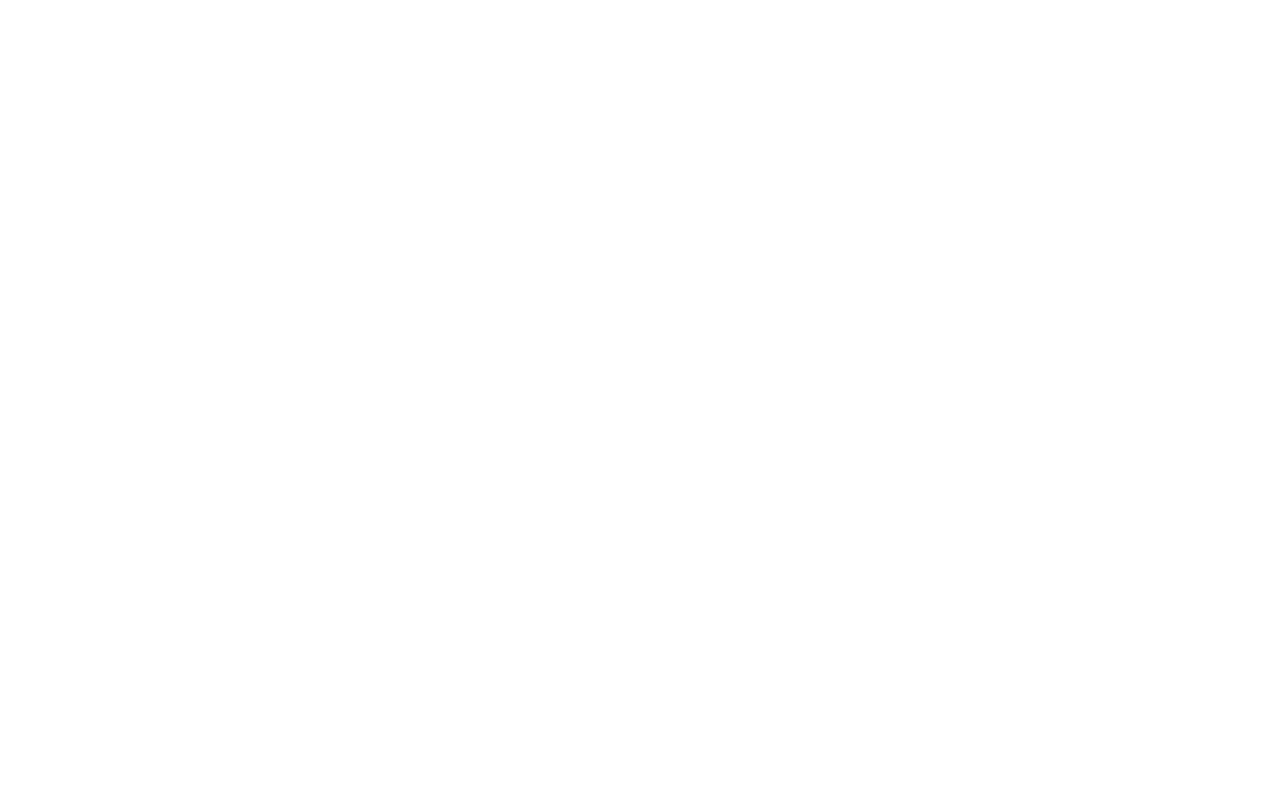
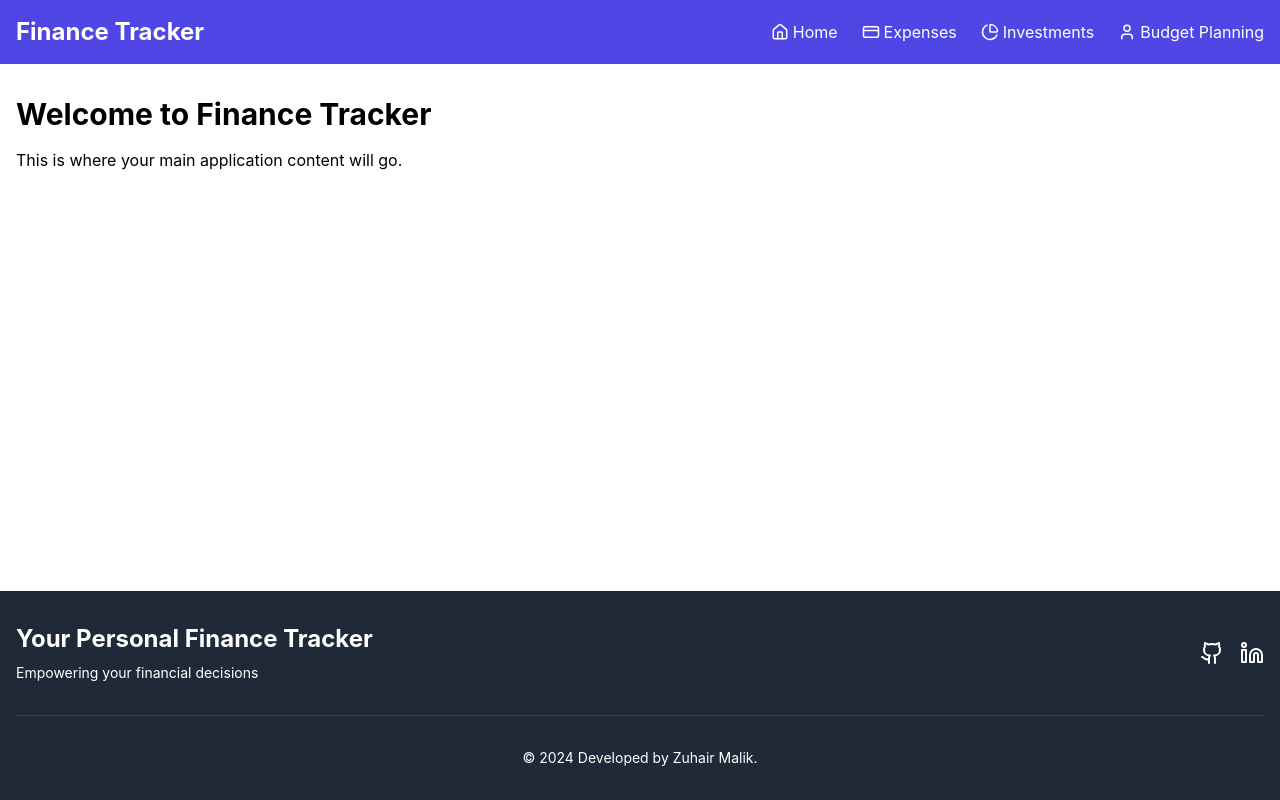
Before and after one commit to zuhairm2001/personal-finance-tracker, a React (Create React App) app in the folder personal-finance-tracker-app/: page / in a window 1280 px wide. Built offline with nearby package versions, Linux system fonts and the light colour scheme.

Commit message:
footer and home component correctly setup now

```diff
--- a/personal-finance-tracker-app/package.json
+++ b/personal-finance-tracker-app/package.json
@@ -28,7 +28,7 @@
     "yup": "^1.4.0"
   },
   "scripts": {
-    "start": "node server/server.js",
+    "start": "npm run build && node server/server.js",
     "dev": "nodemon server/server.js",
     "build": "react-scripts build",
     "test": "react-scripts test",
--- a/personal-finance-tracker-app/src/App.js
+++ b/personal-finance-tracker-app/src/App.js
@@ -1,12 +1,22 @@
 import logo from './logo.svg';
 import './App.css';
 import homePage from './pages/homePage'
+import HeaderComponent from './components/headerComponent';
+import FooterComponent from './components/footerComponent';
 
 function App() {
   return (
-    <div className="App">
-      <homePage></homePage>
-    </div>
+    <>
+      <div className="flex flex-col min-h-screen">
+        <HeaderComponent />
+        <main className="flex-grow container mx-auto px-4 py-8">
+          {/* Your main content goes here */}
+          <h1 className="text-3xl font-bold mb-4">Welcome to Finance Tracker</h1>
+          <p>This is where your main application content will go.</p>
+        </main>
+        <FooterComponent />
+      </div>
+    </>
   );
 }
 
--- a/personal-finance-tracker-app/src/components/FooterComponent.js
+++ b/personal-finance-tracker-app/src/components/FooterComponent.js
@@ -9,28 +9,20 @@ const Footer = () => {
       <div className="container mx-auto px-4 py-8">
         <div className="flex flex-col md:flex-row justify-between items-center">
           <div className="mb-4 md:mb-0">
-            <h2 className="text-2xl font-bold">Finance Tracker</h2>
+            <h2 className="text-2xl font-bold">Your Personal Finance Tracker</h2>
             <p className="text-sm mt-2">Empowering your financial decisions</p>
           </div>
           <div className="flex space-x-4">
-            <a href="#" className="hover:text-indigo-400 transition duration-150 ease-in-out">
+            <a href="https://github.com/zuhairm2001" className="hover:text-indigo-400 transition duration-150 ease-in-out">
               <Github size={24} />
             </a>
-            <a href="#" className="hover:text-indigo-400 transition duration-150 ease-in-out">
-              <X size={24} />
-            </a>
-            <a href="#" className="hover:text-indigo-400 transition duration-150 ease-in-out">
+            <a href="https://www.linkedin.com/in/zuhair-malik-53322919b/" className="hover:text-indigo-400 transition duration-150 ease-in-out">
               <Linkedin size={24} />
             </a>
           </div>
         </div>
         <div className="mt-8 pt-8 border-t border-gray-700 text-sm text-center">
-          <p>&copy; {currentYear} Finance Tracker. All rights reserved.</p>
-          <div className="mt-2 space-x-4">
-            <a href="#" className="hover:text-indigo-400 transition duration-150 ease-in-out">Privacy Policy</a>
-            <a href="#" className="hover:text-indigo-400 transition duration-150 ease-in-out">Terms of Service</a>
-            <a href="#" className="hover:text-indigo-400 transition duration-150 ease-in-out">Contact Us</a>
-          </div>
+          <p>&copy; {currentYear} Developed by Zuhair Malik.</p>
         </div>
       </div>
     </footer>
--- a/personal-finance-tracker-app/src/pages/homePage.js
+++ b/personal-finance-tracker-app/src/pages/homePage.js
@@ -1,15 +1,11 @@
 import React from 'react'
-import HeaderComponent from '../components/HeaderComponent';
-import FooterComponent from '../components/FooterComponent';
+import HeaderComponent from '../components/headerComponent';
+import FooterComponent from '../components/footerComponent';
 
 
 function homePage() {
   return (<>
-  <HeaderComponent/>
 
-
-
-  <FooterComponent/>
   </>
 );
 }
```
